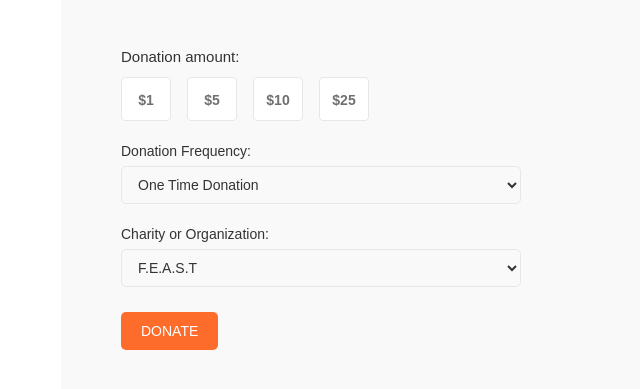
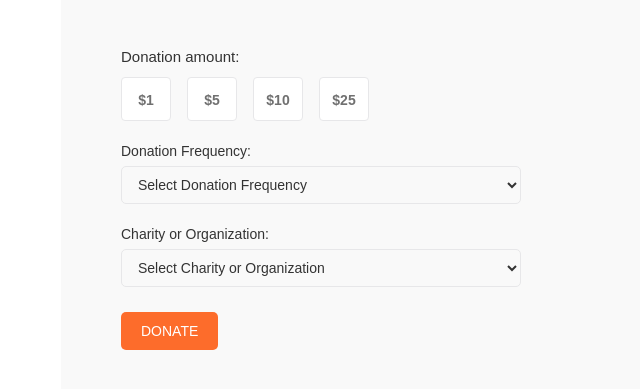
Before and after one commit to ReddFrame/FreightCenter-Donations, a plain HTML site: page index.html in a window 1280 px wide. Shown: the part 157-546 px from the top of the page, without its empty margins (109-749 px from the left). Drawn offline with nearby package versions, Linux system fonts and the light colour scheme; a script that the page names is missing.

Commit message:
3:01pm update

```diff
--- a/index.html
+++ b/index.html
@@ -36,18 +36,20 @@
       </div>
       <div class="w-form">
         <form id="email-form" name="email-form" data-name="Email Form" method="get"><label for="One-Time-donation" class="field-label">Donation Frequency:</label><select id="field-2" name="field-2" required="" class="select-field w-select">
-            <option value="">One Time Donation</option>
+            <option value="">Select Donation Frequency</option>
             <option value="First">Weekly Donation</option>
             <option value="Second">Bi-weekly Donation</option>
             <option value="Third">Monthly Donation</option>
+            <option value="Fourth">One Time Donation</option>
           </select><label for="charity-or-organization" class="field-label-2">Charity or Organization:</label><select id="field-3" name="field-3" required="" class="select-field-2 w-select">
-            <option value="">F.E.A.S.T</option>
+            <option value="">Select Charity or Organization</option>
             <option value="First">RedCross</option>
             <option value="Second">All Children&#x27;s Hospital</option>
             <option value="Third">Children of America</option>
             <option value="Fourth">St. Jude</option>
             <option value="Sixth">Marie Curie</option>
             <option value="Seventh">Grassroot Soccer</option>
+            <option value="Eighth">F.E.A.S.T</option>
           </select><input type="submit" value="Donate" data-wait="Please wait..." class="submit-button w-button"></form>
         <div class="w-form-done">
           <div>Thank you! Your donation has been received!</div>
```
